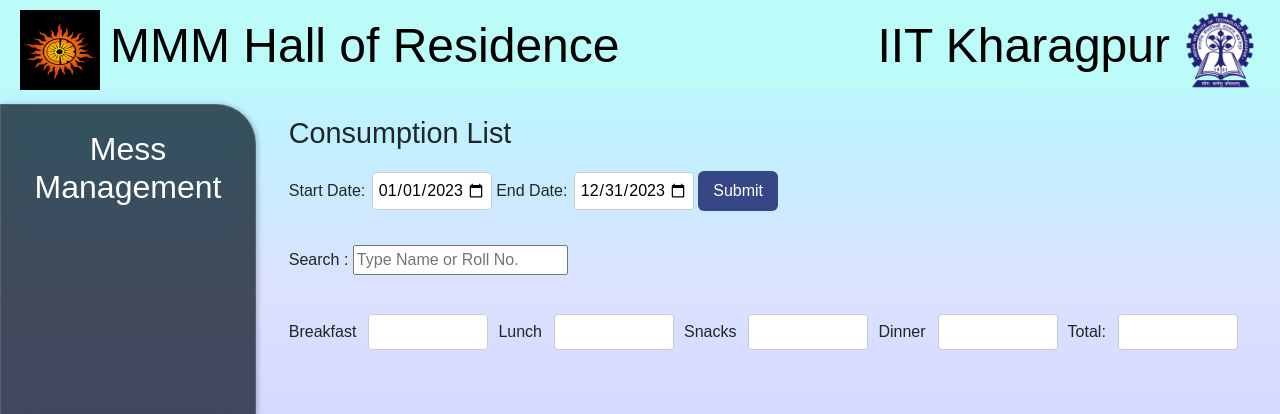
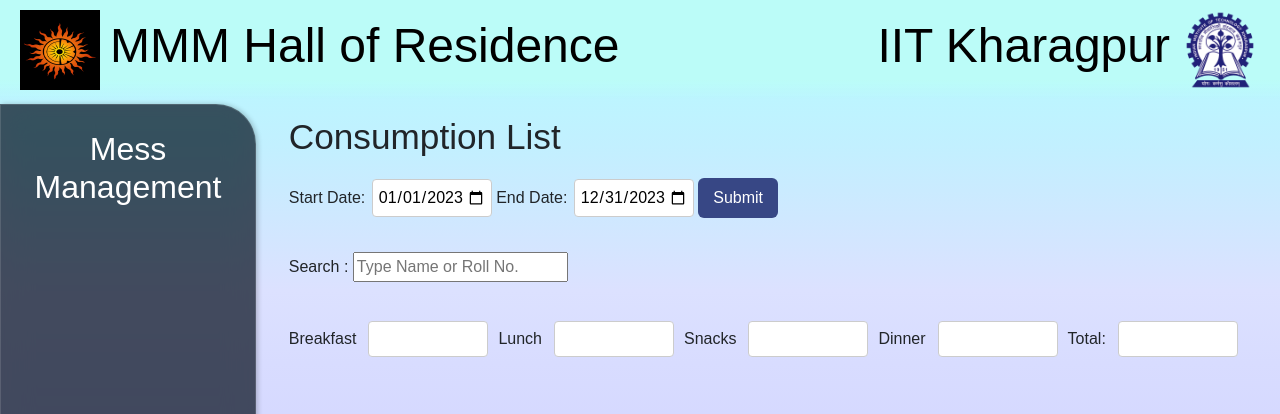
Before and after one commit to aruniankur/messmanagement, a Flask app: template templates/consumption.html in a window 1280 px wide. Shown: the top 414 px of the page. Run offline with Flask 3, Linux system fonts and the light colour scheme; the template is opened without the code that fills it, so the values that code supplies are empty.

Commit message:
Update consumption.html

```diff
--- a/templates/consumption.html
+++ b/templates/consumption.html
@@ -150,7 +150,7 @@
       }
 
       .datacontainer h1 {
-        font-size: 1.8rem;
+        font-size: 2.2rem;
         margin-bottom: 20px;
       }
 
```
